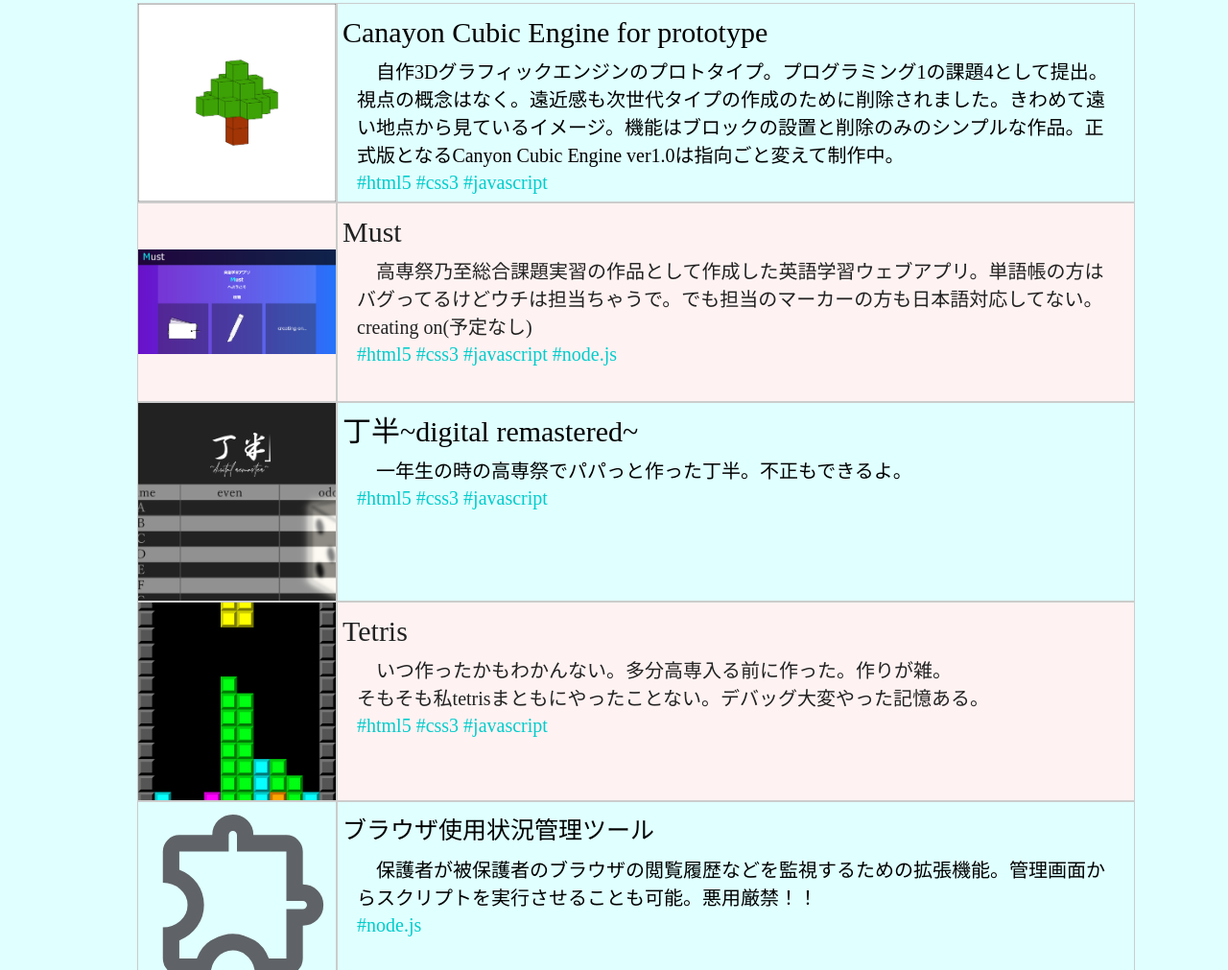
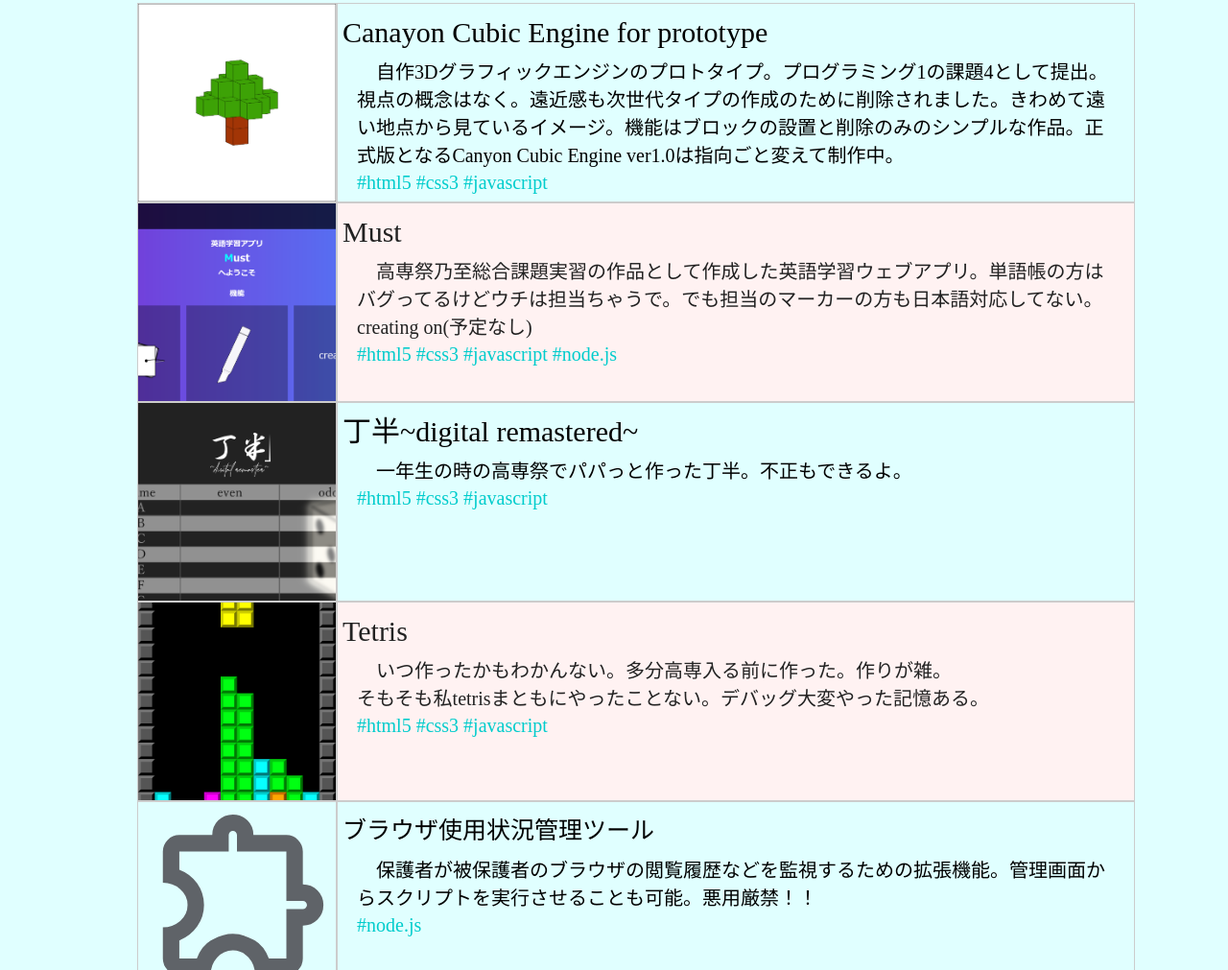
Before and after one commit to pinattutaro/forSchool, a browser extension: page port.html in a window 1280 px wide. Shown: the part 2068-3079 px from the top of the page at 96% size. Drawn offline with Linux system fonts and the light colour scheme; a web font is replaced by a local one.

Commit message:
Update port.html

```diff
--- a/port.html
+++ b/port.html
@@ -364,7 +364,7 @@
 						</span>
 
 						<span>
-							<a class="thumb" href="https://pinattutaro.github.io/Must/top/top.html" style="background-image: url('img/must.png')"></a>
+							<a class="thumb" href="https://pinattutaro.github.io/Must/top/top.html" style="background-image: url('img/must.png'); background-size: 200%;"></a>
 							<div class="description">
 								<div class="subTitle">Must</div>
 								　高専祭乃至総合課題実習の作品として作成した英語学習ウェブアプリ。単語帳の方はバグってるけどウチは担当ちゃうで。でも担当のマーカーの方も日本語対応してない。creating on(予定なし)
```
